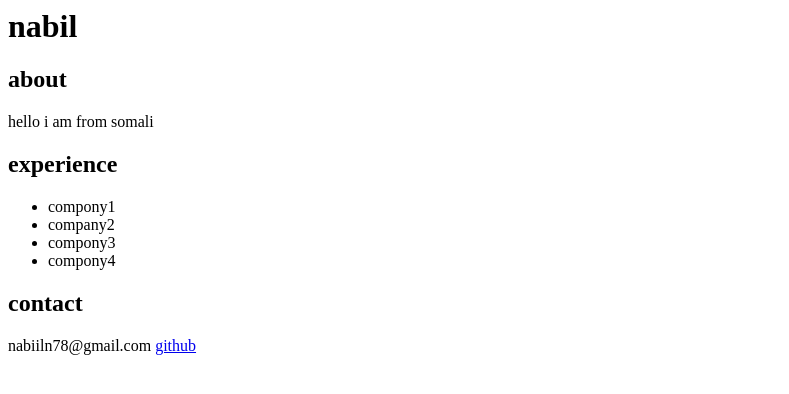
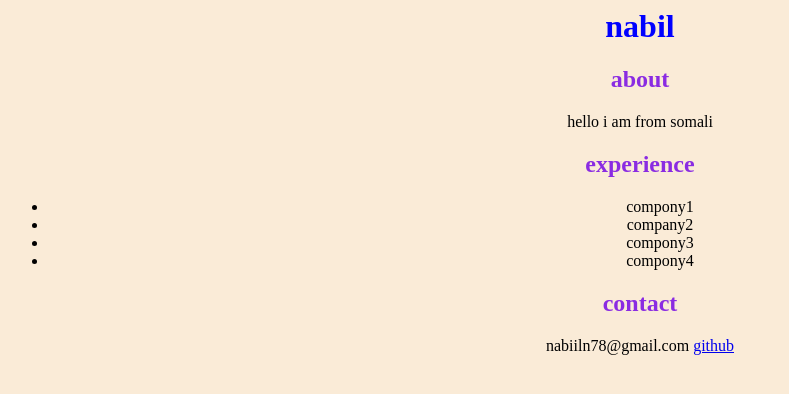
Before and after one commit to nabilsrk/cv, a plain HTML site: page index.html in a window 1280 px wide. Shown: the whole page, without its empty margins (0-789 px from the left). Drawn offline with Linux system fonts and the light colour scheme.

Commit message:
Add files via upload

```diff
--- a/index.html
+++ b/index.html
@@ -1,3 +1,9 @@
+<head>
+    <title>cv-nabil</title>
+    <link rel="stylesheet" href="style.css">
+</head>
+
+<body>
     <h1>nabil</h1>
     <h2>about</h2>
     <p>hello i am from somali</p>
@@ -7,8 +13,8 @@
         <li>company2</li>
         <li>compony3</li>
         <li>compony4</li>
-
     </ul>
     <h2>contact</h2>
     <span>nabiiln78@gmail.com</span>
     <a href='https://github.com/'>github</a>
+</body>
--- /dev/null
+++ b/style.css
@@ -0,0 +1,6 @@
+h1{color: blue;}
+h2{color: blueviolet;}
+body {
+    background-color: antiquewhite;
+text-align: center;
+}
```
Lines whose indentation alone changed are shown as unchanged.
